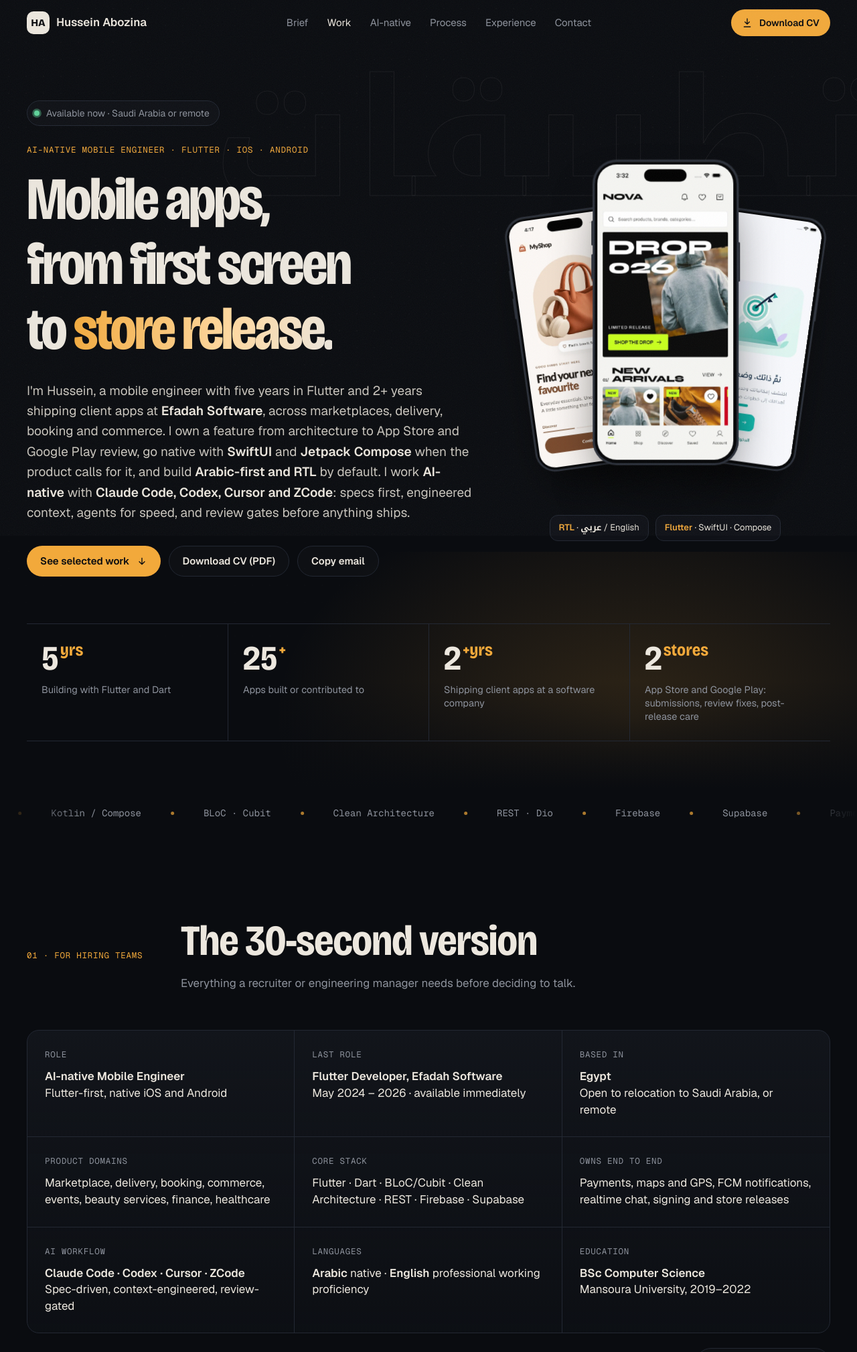
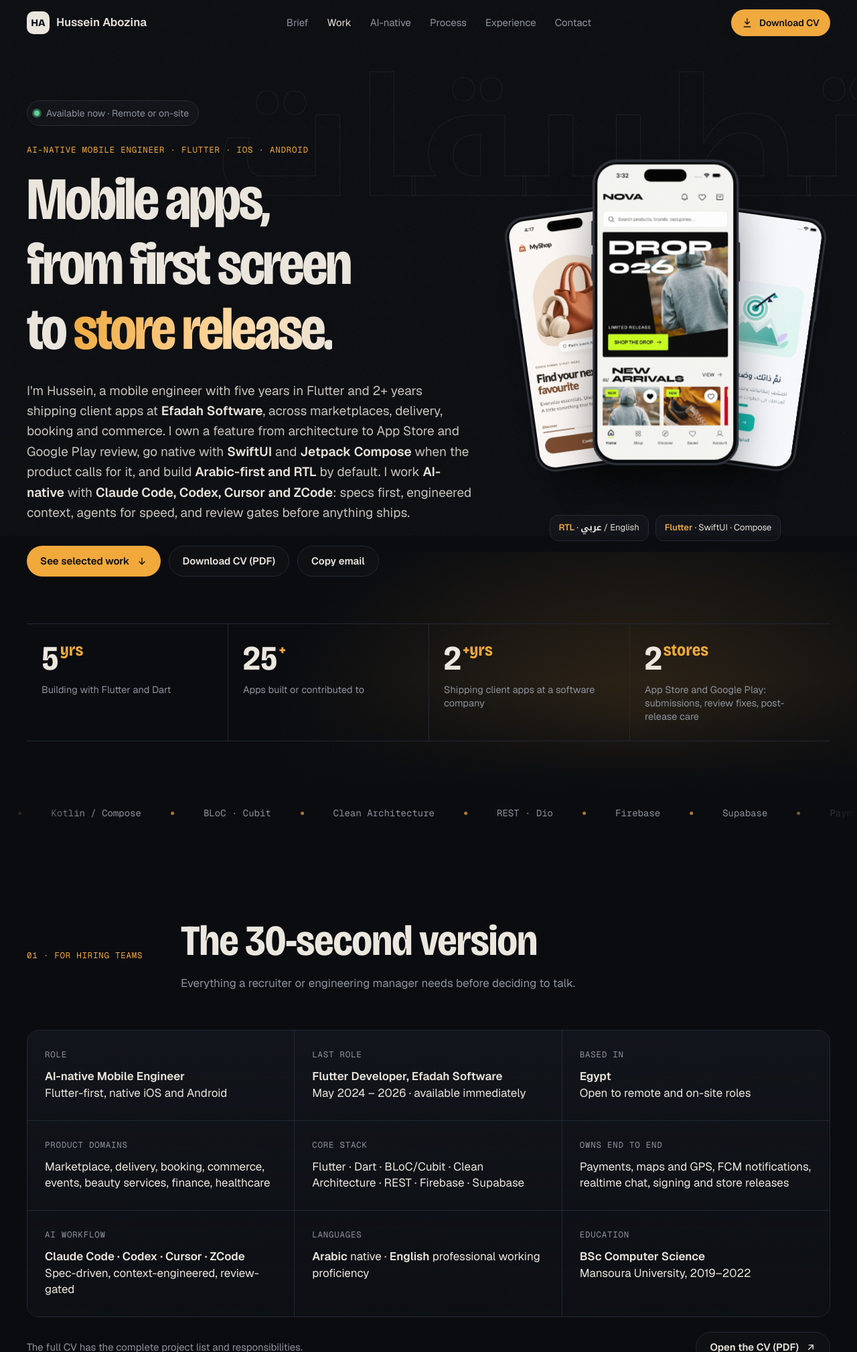
Before and after one commit to Husseinabozina/portfolio_company, a plain HTML site: page index.html in a window 1280 px wide. Shown: the top 2019 px of the page at 67% size. Drawn offline with nearby package versions, Linux system fonts and the light colour scheme; animation ran at ten frames a second.

Commit message:
Drop Saudi-specific availability wording from the portfolio
Co-Authored-By: Claude Opus 5.5 <noreply@anthropic.com>
Claude-Session: https://claude.ai/code/session_01DRQqD3BD9n2tNpnXAKYcDs

```diff
--- a/index.html
+++ b/index.html
@@ -4,7 +4,7 @@
 <meta charset="utf-8">
 <meta name="viewport" content="width=device-width, initial-scale=1">
 <title>Hussein Abozina · Mobile Engineer</title>
-<meta name="description" content="Hussein Abozina, AI-native Mobile Software Engineer (Flutter, iOS, Android). Spec-driven, context-engineered workflows with Claude Code, Codex, Cursor and ZCode. 5 years with Flutter, 25+ apps across marketplace, delivery, booking and commerce. Arabic-first and RTL by default. Open to Saudi Arabia or remote.">
+<meta name="description" content="Hussein Abozina, AI-native Mobile Software Engineer (Flutter, iOS, Android). Spec-driven, context-engineered workflows with Claude Code, Codex, Cursor and ZCode. 5 years with Flutter, 25+ apps across marketplace, delivery, booking and commerce. Arabic-first and RTL by default.">
 <meta property="og:title" content="Hussein Abozina · Mobile Software Engineer">
 <meta property="og:description" content="AI-native mobile engineering with Flutter, SwiftUI and Jetpack Compose. Production apps from first screen to App Store and Google Play release.">
 <meta property="og:type" content="website">
@@ -393,7 +393,7 @@ footer .wrap{display:flex;justify-content:space-between;flex-wrap:wrap;gap:12px}
   <div class="wrap">
     <div class="hero-grid">
       <div>
-        <span class="status"><i></i>Available now · Saudi Arabia or remote</span>
+        <span class="status"><i></i>Available now · Remote or on-site</span>
         <p class="role mono">AI-native Mobile Engineer · Flutter · iOS · Android</p>
         <h1 id="hero-title">
           <span class="line"><span>Mobile apps,</span></span>
@@ -445,7 +445,7 @@ footer .wrap{display:flex;justify-content:space-between;flex-wrap:wrap;gap:12px}
     <dl class="brief rv">
       <div><dt class="mono">Role</dt><dd><b>AI-native Mobile Engineer</b><br>Flutter-first, native iOS and Android</dd></div>
       <div><dt class="mono">Last role</dt><dd><b>Flutter Developer, Efadah Software</b><br>May 2024 – 2026 · available immediately</dd></div>
-      <div><dt class="mono">Based in</dt><dd><b>Egypt</b><br>Open to relocation to Saudi Arabia, or remote</dd></div>
+      <div><dt class="mono">Based in</dt><dd><b>Egypt</b><br>Open to remote and on-site roles</dd></div>
       <div><dt class="mono">Product domains</dt><dd>Marketplace, delivery, booking, commerce, events, beauty services, finance, healthcare</dd></div>
       <div><dt class="mono">Core stack</dt><dd>Flutter · Dart · BLoC/Cubit · Clean Architecture · REST · Firebase · Supabase</dd></div>
       <div><dt class="mono">Owns end to end</dt><dd>Payments, maps and GPS, FCM notifications, realtime chat, signing and store releases</dd></div>
```
